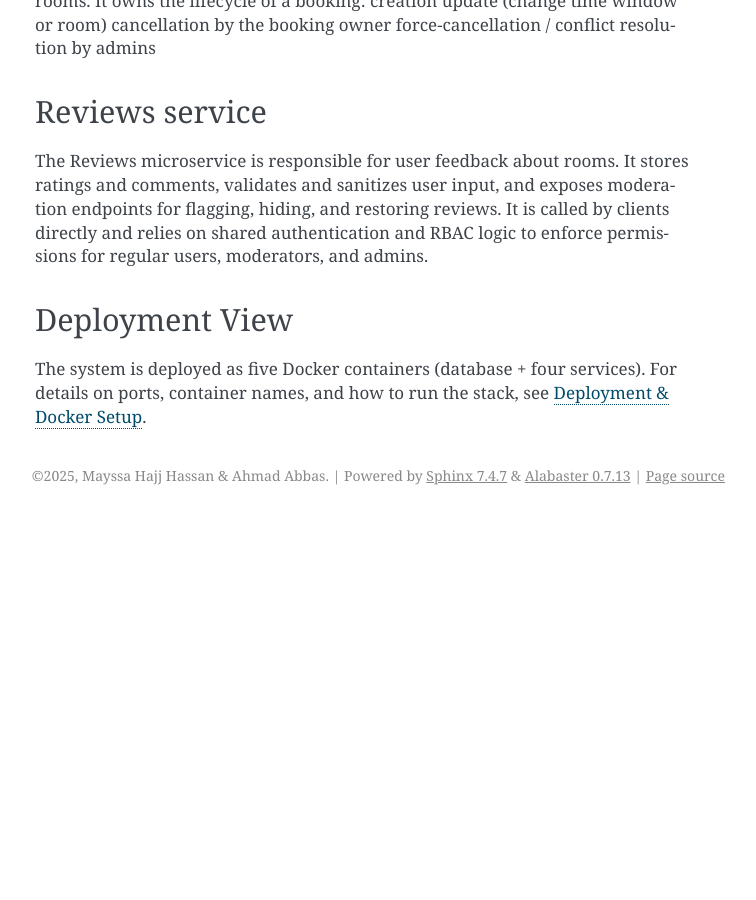
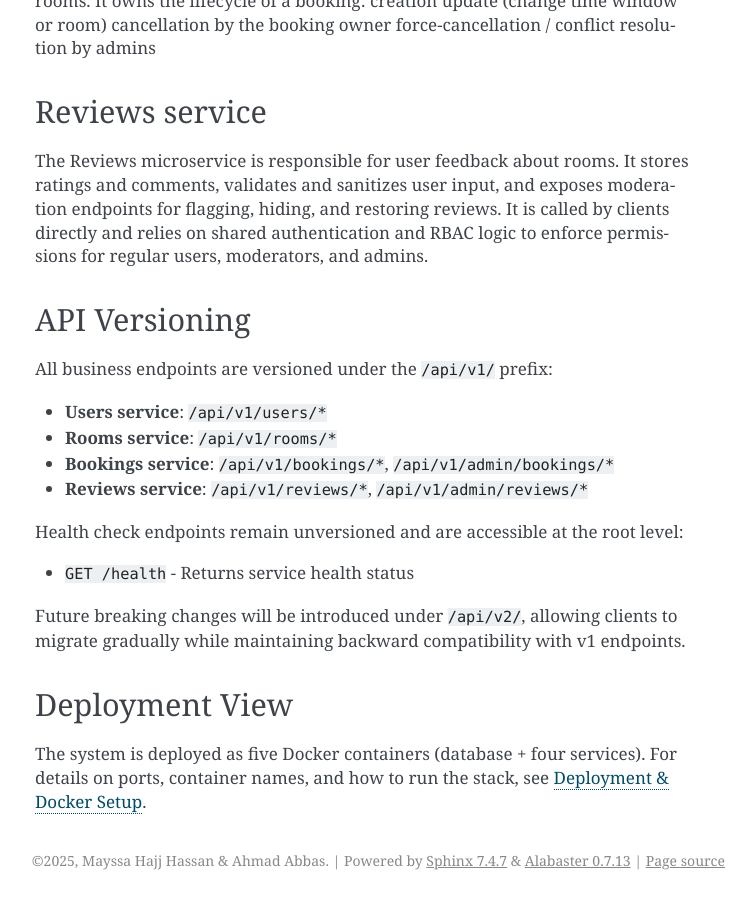
Before and after one commit to MayssaHH/MayssaHajjHassan_AhmadAbbas_meetingroom, a Sphinx documentation site: the page built from docs/source/architecture.rst, in a window 1280 px wide and 900 px high, scrolled down 1076 px. Shown: the whole window, without its empty margins (385-1141 px from the left). Built offline with Sphinx 7.4.7, drawn with Linux system fonts in a browser that asks for light colours; before the commit the page ends 1591 px from its top, so only the background shows below that.

Commit message:
Add new error codes and API versioning documentation

```diff
--- a/docs/source/architecture.rst
+++ b/docs/source/architecture.rst
@@ -56,6 +56,23 @@ moderation endpoints for flagging, hiding, and restoring reviews. It is called
 by clients directly and relies on shared authentication and RBAC logic to
 enforce permissions for regular users, moderators, and admins.
 
+API Versioning
+--------------
+
+All business endpoints are versioned under the ``/api/v1/`` prefix:
+
+* **Users service**: ``/api/v1/users/*``
+* **Rooms service**: ``/api/v1/rooms/*``
+* **Bookings service**: ``/api/v1/bookings/*``, ``/api/v1/admin/bookings/*``
+* **Reviews service**: ``/api/v1/reviews/*``, ``/api/v1/admin/reviews/*``
+
+Health check endpoints remain unversioned and are accessible at the root level:
+
+* ``GET /health`` - Returns service health status
+
+Future breaking changes will be introduced under ``/api/v2/``, allowing clients
+to migrate gradually while maintaining backward compatibility with v1 endpoints.
+
 Deployment View
 ---------------
 
```
Also changed, not shown: docs/source/error_validation.rst (+16 -4 lines).
